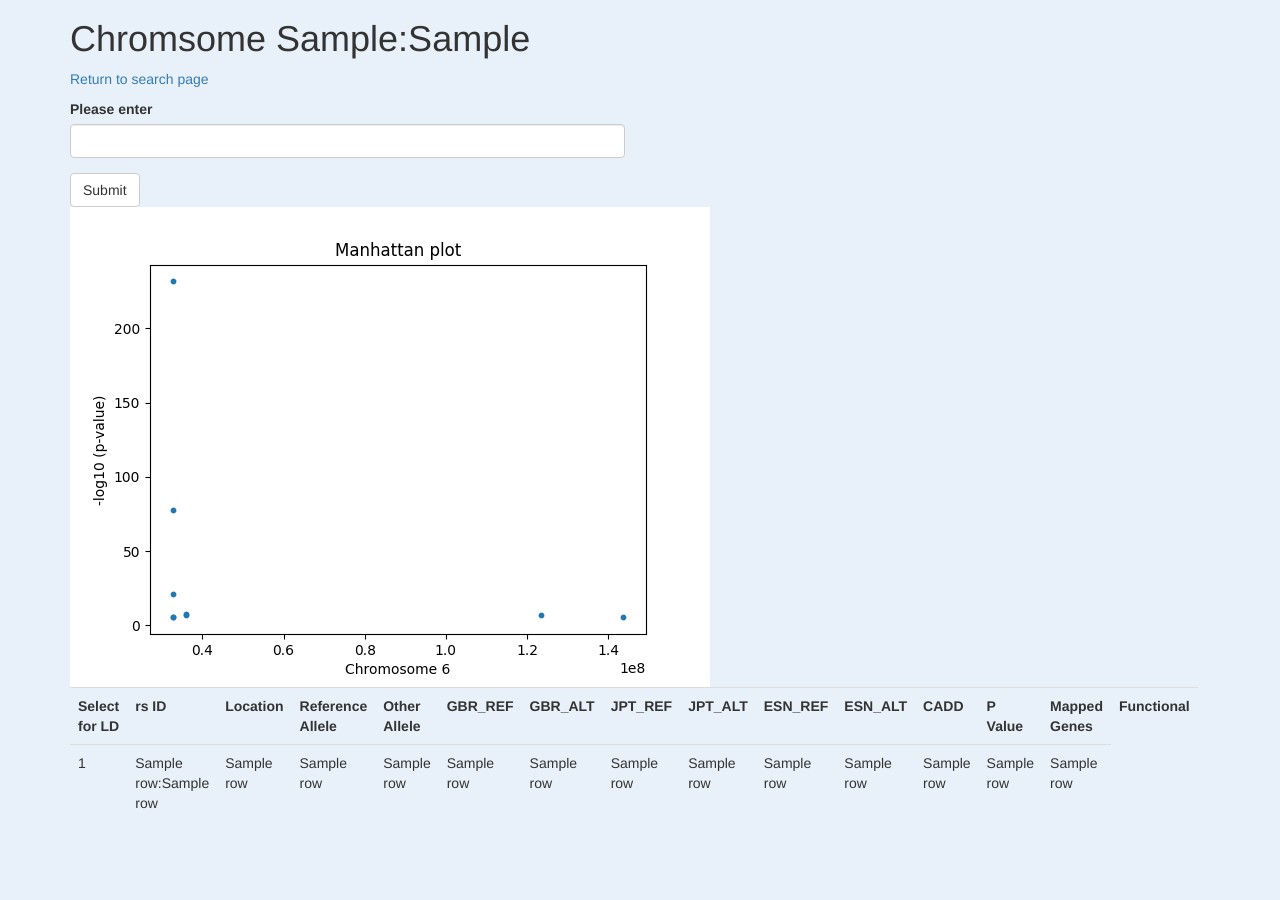
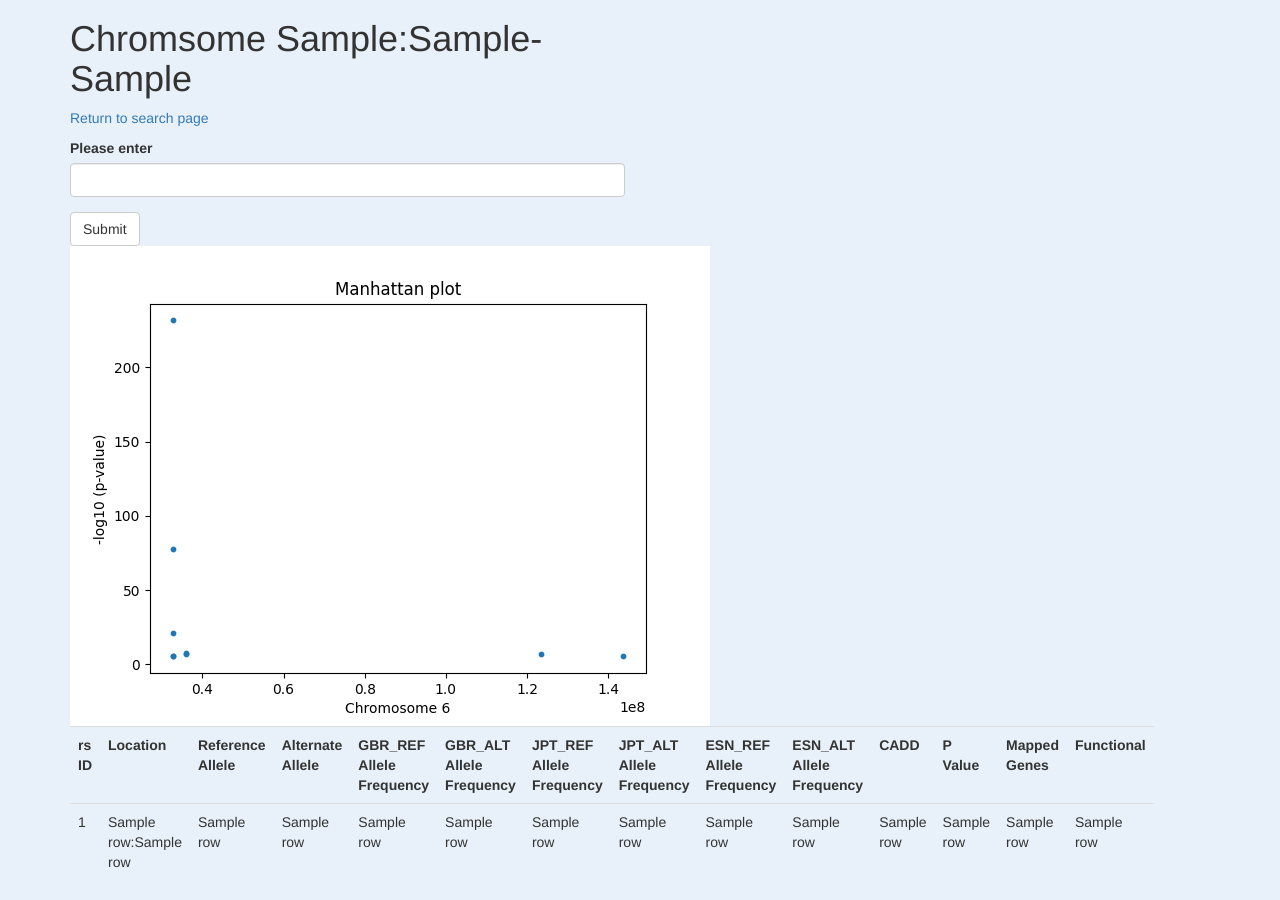
Before and after one commit to khadijapaderwala/software-development-group-project-team-vivaldi, a Flask app: template templates/Region.html in a window 1280 px wide. Shown: the part 301-1201 px from the top of the page. Before the commit the page ends 1110 px from the top, so only its background shows below. Run offline with Flask 2, Linux system fonts and the light colour scheme; tables that the repository leaves empty hold one stand-in row (values such as "Sample post"); the template is opened without the code that fills it: values that come from a table or form of the project are taken from there, most other values are stand-ins (such as "Sample title", 1, 10 or a date in 2020); some libraries are stand-ins or nearby versions.

Commit message:
Update Region.html

```diff
--- a/templates/Region.html
+++ b/templates/Region.html
@@ -22,7 +22,7 @@ Region: {{ chr_n }}
 
       <!-- note, the id is not used in the template -->
 
-      <h1 class="pt-5 pb-2">Chromsome {{ chr_n }}:{{ chr_p1 }} </h1>
+      <h1 class="pt-5 pb-2">Chromsome {{ chr_n }}:{{ chr_p1 }}-{{ chr_p2 }} </h1>
       <p><a {{ chr_p2 }} </a></p>
 
       <p><a href="{{ url_for('index') }}">Return to search page</a></p>
@@ -37,17 +37,17 @@ Region: {{ chr_n }}
       <img src="{{url_for('static', filename='manhattan_plot.png')}}" align="middle" />
         <table class="table">
             <tr>
-                <th>Select for LD</th>
+
                 <th>rs ID</th>
                 <th>Location</th>
                 <th>Reference Allele</th>
-                <th>Other Allele</th>
-                <th>GBR_REF</th>
-                <th>GBR_ALT</th>
-                <th>JPT_REF</th>
-                <th>JPT_ALT</th>
-                <th>ESN_REF</th>
-                <th>ESN_ALT</th>
+                <th>Alternate Allele</th>
+                <th>GBR_REF Allele Frequency</th>
+                <th>GBR_ALT Allele Frequency</th>
+                <th>JPT_REF Allele Frequency</th>
+                <th>JPT_ALT Allele Frequency</th>
+                <th>ESN_REF Allele Frequency</th>
+                <th>ESN_ALT Allele Frequency</th>
                 <th>CADD</th>
                 <th>P Value</th>
                 <th>Mapped Genes</th>
@@ -64,7 +64,7 @@ Region: {{ chr_n }}
                 <td>{{ row[5] }}</td>
                 <td>{{ row[6] }}</td>
                 <td>{{ row[7] }}</td>
-                <td>{{ row[7] }}</td>
+                <td>{{ row[8] }}</td>
                 <td>{{ row[9] }}</td>
                 <td>{{ row[10] }}</td>
                 <td>{{ row[11] }}</td>
```
